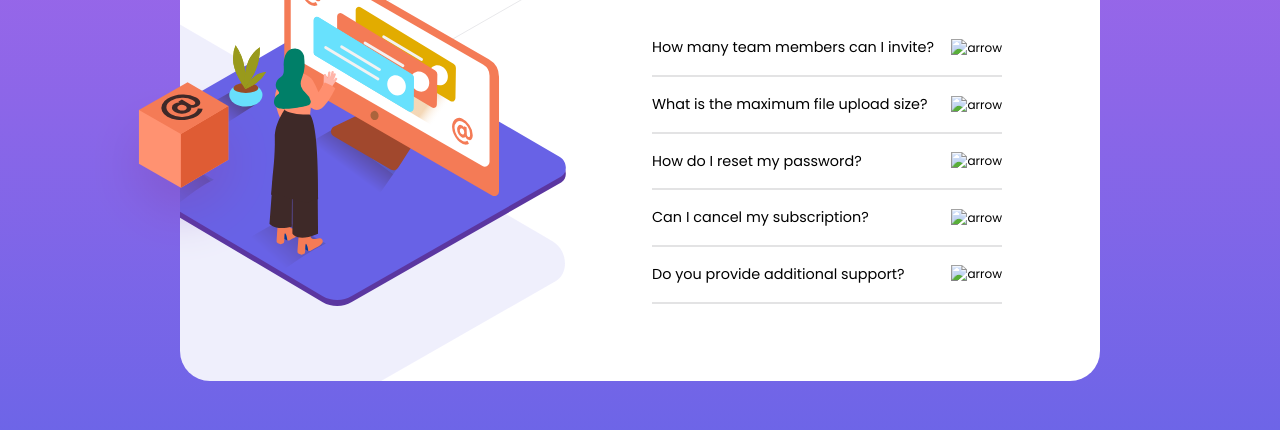
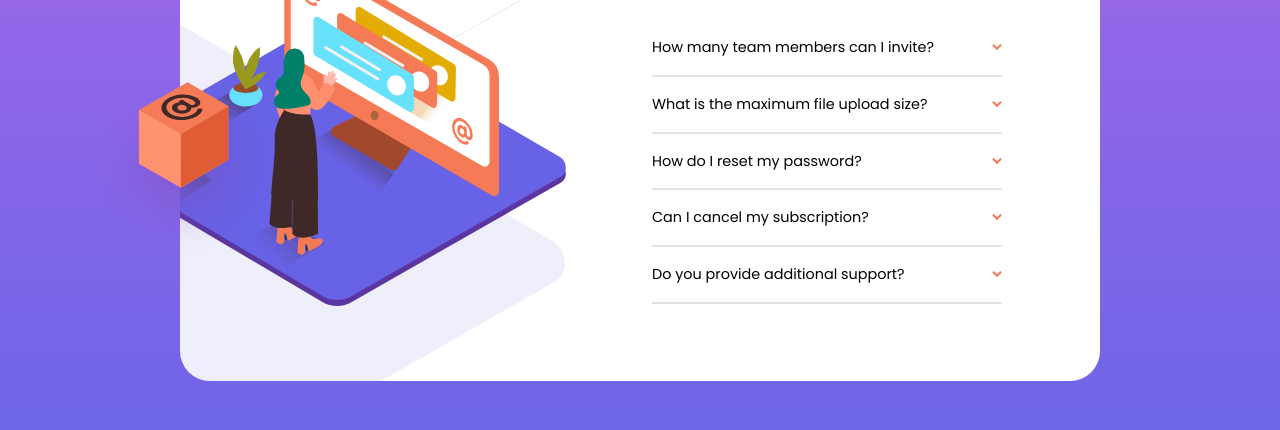
Before and after one commit to AnaMaisuradze/FAQ-accordion, a plain HTML site: page index.html in a window 1280 px wide. Shown: the part 274-704 px from the top of the page. Drawn offline with Linux system fonts and the light colour scheme; the site is published under a folder, as on GitHub Pages, so addresses that start at the root find nothing.

Commit message:
initial commit

```diff
--- a/index.html
+++ b/index.html
@@ -20,7 +20,7 @@
              <div class="questions-answers">
                  <div class="question">
                      <h3>How many team members can I invite?</h3>
-                     <img src="/images/icon-arrow-down.svg" alt="arrow">
+                     <img src="./images/icon-arrow-down.svg" alt="arrow">
                  </div>
                  <div class="answer">
                      You can invite up to 2 additional users on the Free plan. There is no limit on
@@ -31,7 +31,7 @@
              <div class="questions-answers">
                  <div class="question">
                      <h3>What is the maximum file upload size?</h3>
-                     <img src="/images/icon-arrow-down.svg" alt="arrow">
+                     <img src="./images/icon-arrow-down.svg" alt="arrow">
                  </div>
                  <div class="answer">
                      No more than 2GB. All files in your account must fit your allotted storage space.
@@ -41,7 +41,7 @@
              <div class="questions-answers">
                 <div class="question">
                     <h3>How do I reset my password?</h3>
-                    <img src="/images/icon-arrow-down.svg" alt="arrow">
+                    <img src="./images/icon-arrow-down.svg" alt="arrow">
                 </div>
                 <div class="answer">
                     Click “Forgot password” from the login page or “Change password” from your profile page.
@@ -52,7 +52,7 @@
             <div class="questions-answers">
                 <div class="question">
                     <h3>Can I cancel my subscription?</h3>
-                    <img src="/images/icon-arrow-down.svg" alt="arrow">
+                    <img src="./images/icon-arrow-down.svg" alt="arrow">
                 </div>
                 <div class="answer">
                     Yes! Send us a message and we’ll process your request no questions asked.
@@ -62,7 +62,7 @@
             <div class="questions-answers">
                 <div class="question">
                     <h3>Do you provide additional support?</h3>
-                    <img src="/images/icon-arrow-down.svg" alt="arrow">
+                    <img src="./images/icon-arrow-down.svg" alt="arrow">
                 </div>
                 <div class="answer">
                     Chat and email support is available 24/7. Phone lines are open during normal business hours.
@@ -74,6 +74,6 @@
         </div>
 
     </main>
-   <script src="/script.js"></script>
+   <script src="./script.js"></script>
 </body>
 </html>
```
